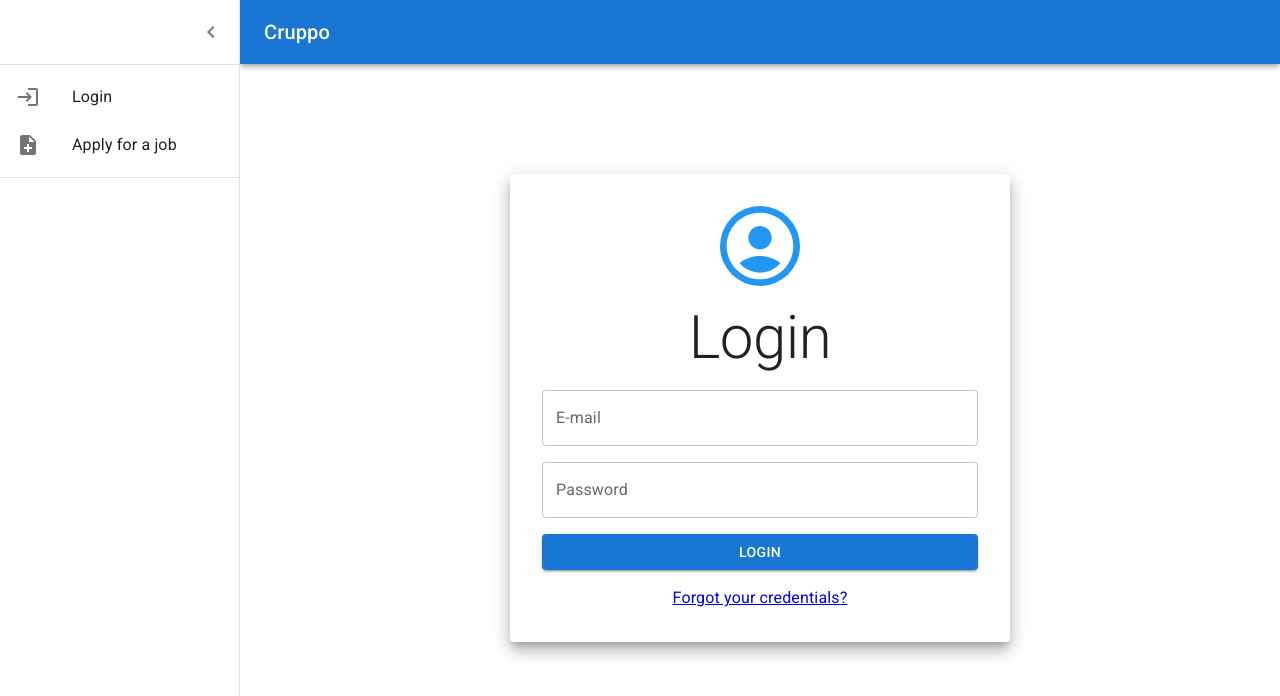
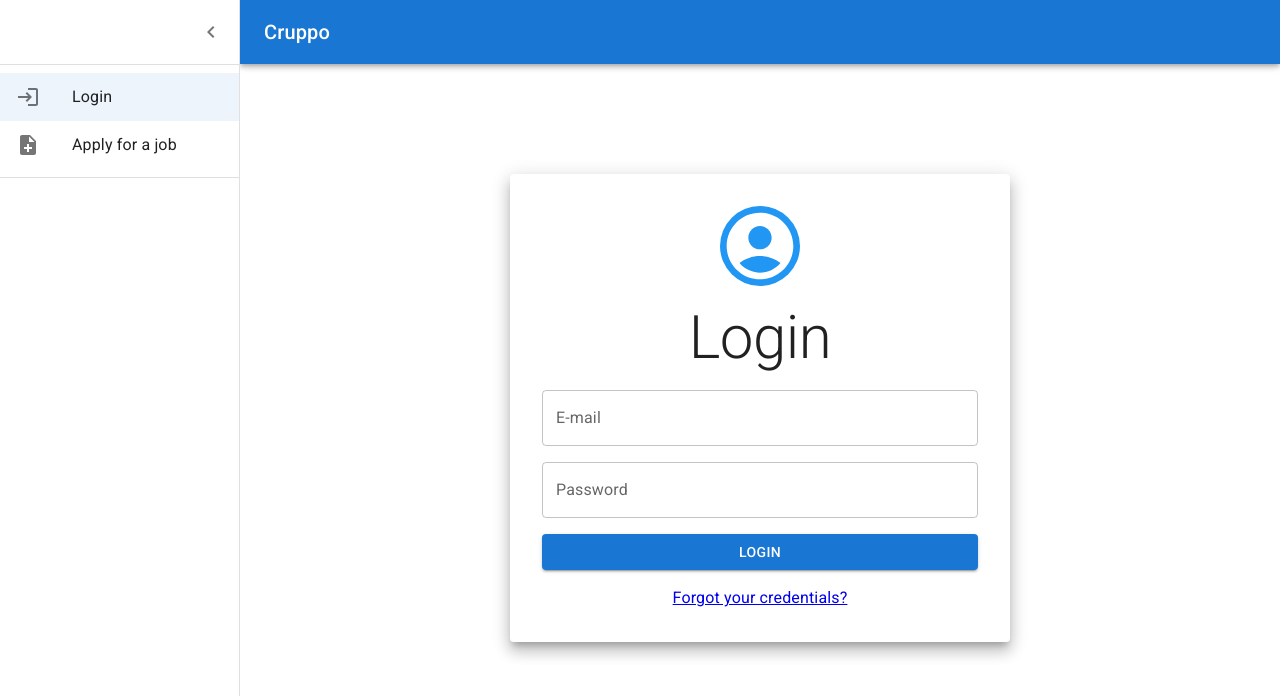
Before and after one commit to alenvalek/cruppo-frontend, a React (Create React App) app: page / in a window 1280 px wide. Both pictures are taken after a click on the button "open drawer". Shown: the top 696 px of the page. Built offline with nearby package versions, Linux system fonts and the light colour scheme; no server answers.

Commit message:
Navigation highlights active route

```diff
--- a/package.json
+++ b/package.json
@@ -1,6 +1,6 @@
 {
 	"name": "client",
-	"version": "0.1.0",
+	"version": "0.1.1",
 	"private": true,
 	"dependencies": {
 		"@emotion/react": "^11.10.0",
--- a/src/components/Drawer/RDrawer.js
+++ b/src/components/Drawer/RDrawer.js
@@ -21,8 +21,10 @@ import NoteAddIcon from "@mui/icons-material/NoteAdd";
 import HomeIcon from "@mui/icons-material/Home";
 import LogoutIcon from "@mui/icons-material/Logout";
 import { Link } from "react-router-dom";
+import NavLink from "../NavLink/NavLink";
 import { connect } from "react-redux";
 import Spinner from "../Spinner/Spinner";
+import styles from "./RDrawer.module.css";
 
 import { logoutUser } from "../../store/actions/auth";
 
@@ -171,9 +173,9 @@ const RDrawer = ({ children, user, loading, logoutUser }) => {
 									<ListItemText primary={link.text} />
 								</ListItemButton>
 							) : (
-								<ListItemButton component={Link} to={link.linkTo}>
+								<ListItemButton component={NavLink} to={link.linkTo}>
 									<ListItemIcon>{link.icon}</ListItemIcon>
-									<ListItemText primary={link.text} />
+									<ListItemText>{link.text}</ListItemText>
 								</ListItemButton>
 							)}
 						</ListItem>
--- /dev/null
+++ b/src/components/Drawer/RDrawer.module.css
@@ -0,0 +1,3 @@
+.active > p {
+	color: red;
+}
--- /dev/null
+++ b/src/components/NavLink/NavLink.js
@@ -0,0 +1,14 @@
+import React from "react";
+import { NavLink as NavLinkBase } from "react-router-dom";
+
+const NavLink = React.forwardRef((props, ref) => (
+	<NavLinkBase
+		ref={ref}
+		{...props}
+		className={({ isActive }) =>
+			isActive ? props.className + " Mui-selected" : props.className
+		}
+	/>
+));
+
+export default NavLink;
```
